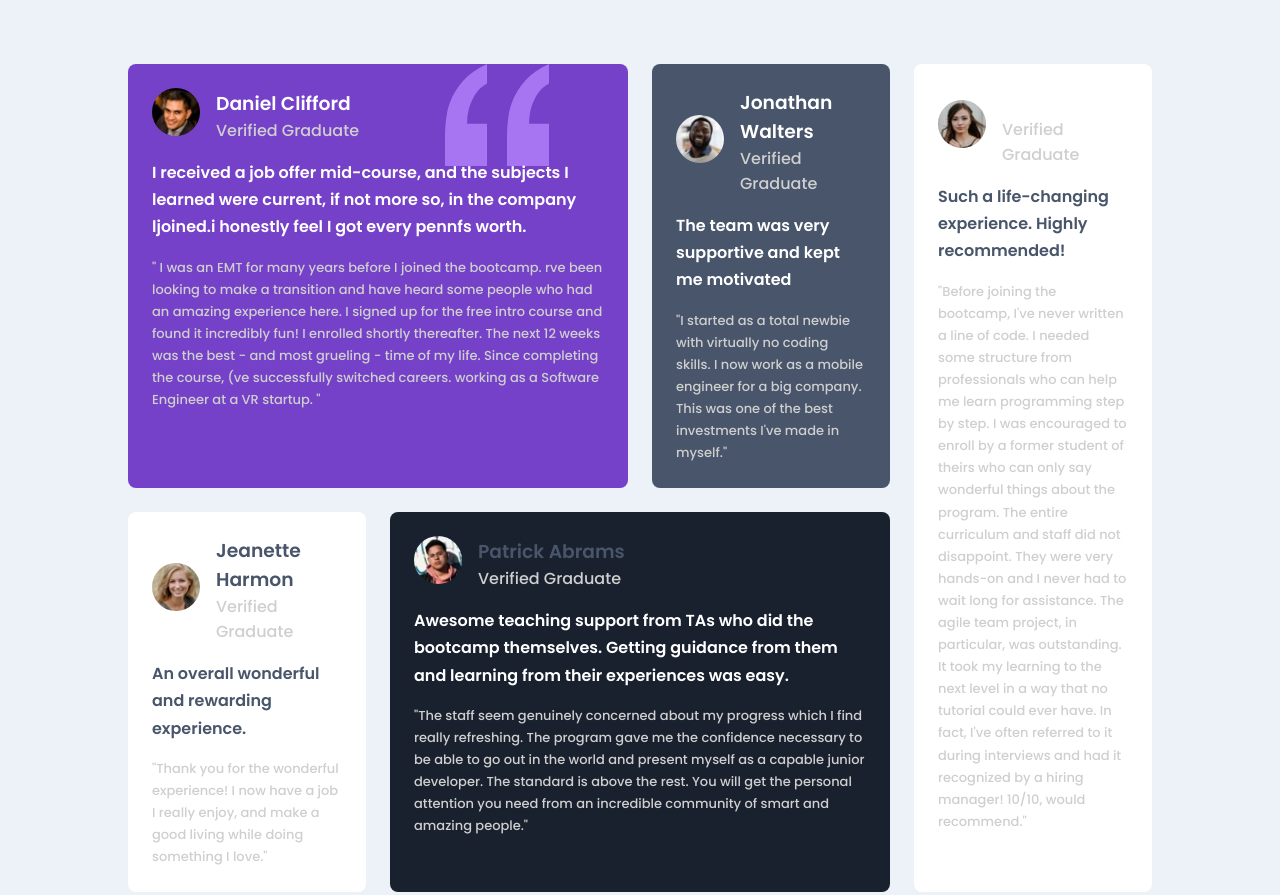
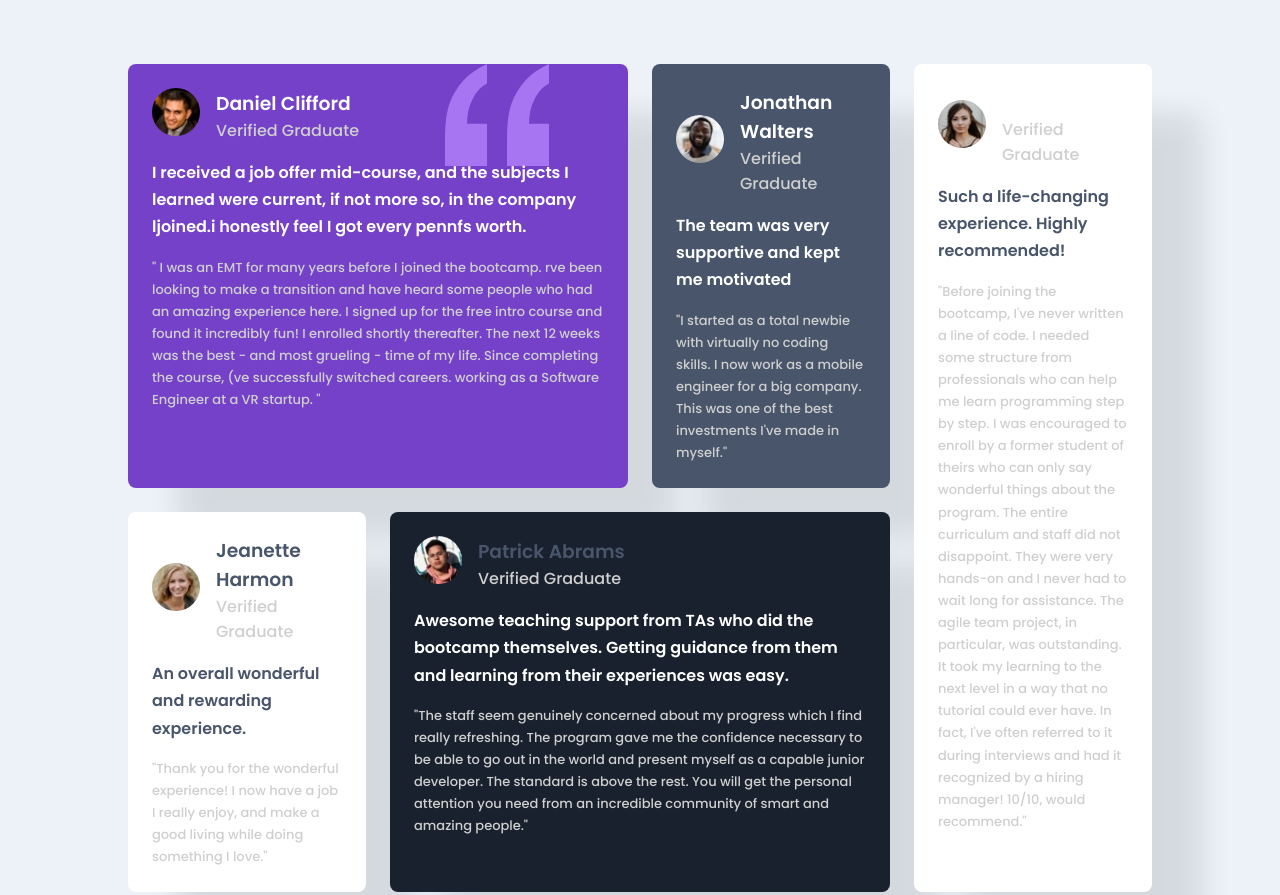
Before and after one commit to IbrahimAlatar/Grid-layout, a plain HTML site: page index.html in a window 1280 px wide. Shown: the top 895 px of the page. Drawn offline with Linux system fonts and the light colour scheme.

Commit message:
Update style.css

```diff
--- a/style.css
+++ b/style.css
@@ -51,6 +51,7 @@ body{
 .item{
     padding: 1.5rem;
     border-radius: 0.5rem;
+    box-shadow: 50px 50px 30px rgba(0,0,0,0.1);
 }
 
 .item1{
```
